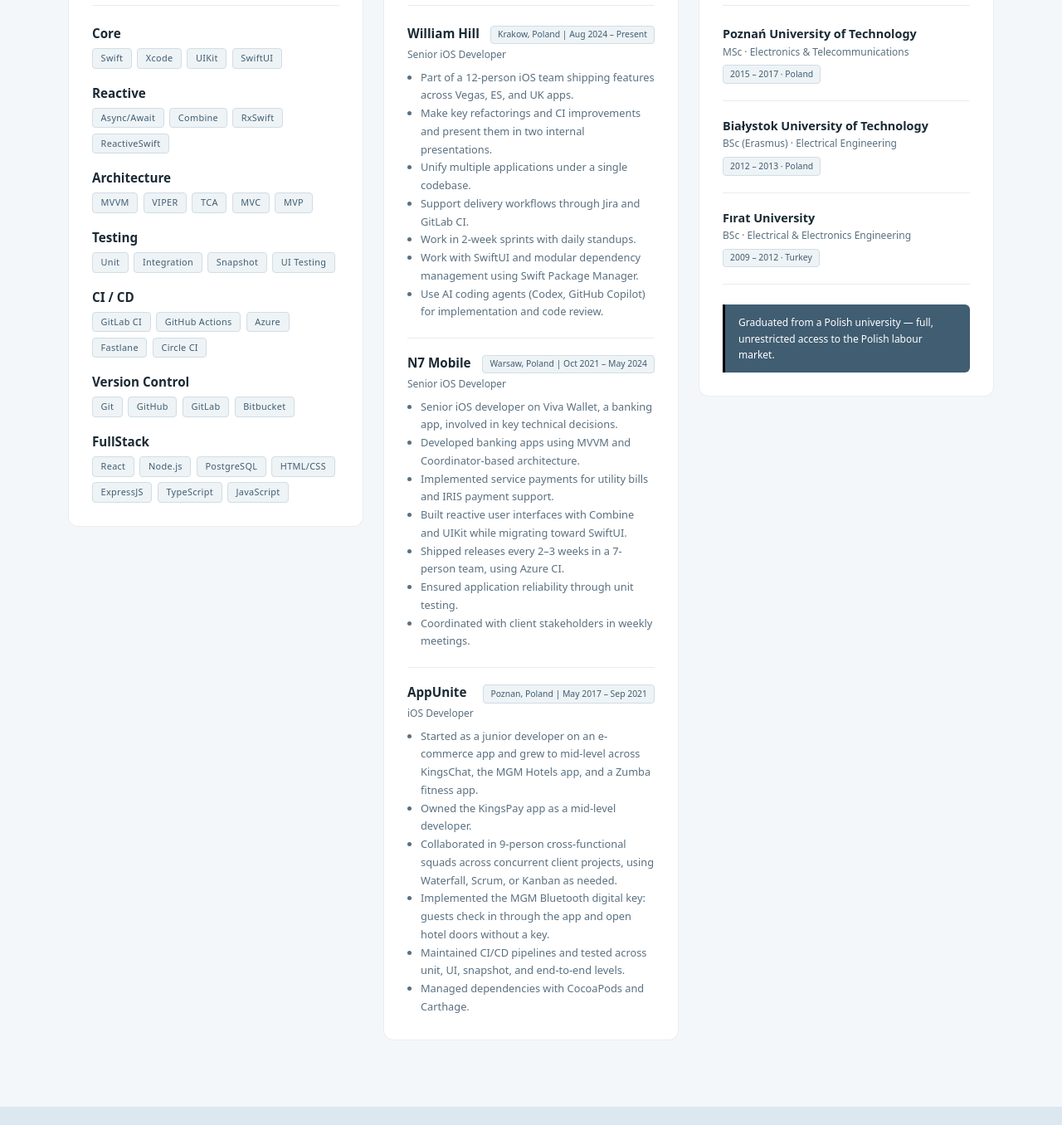
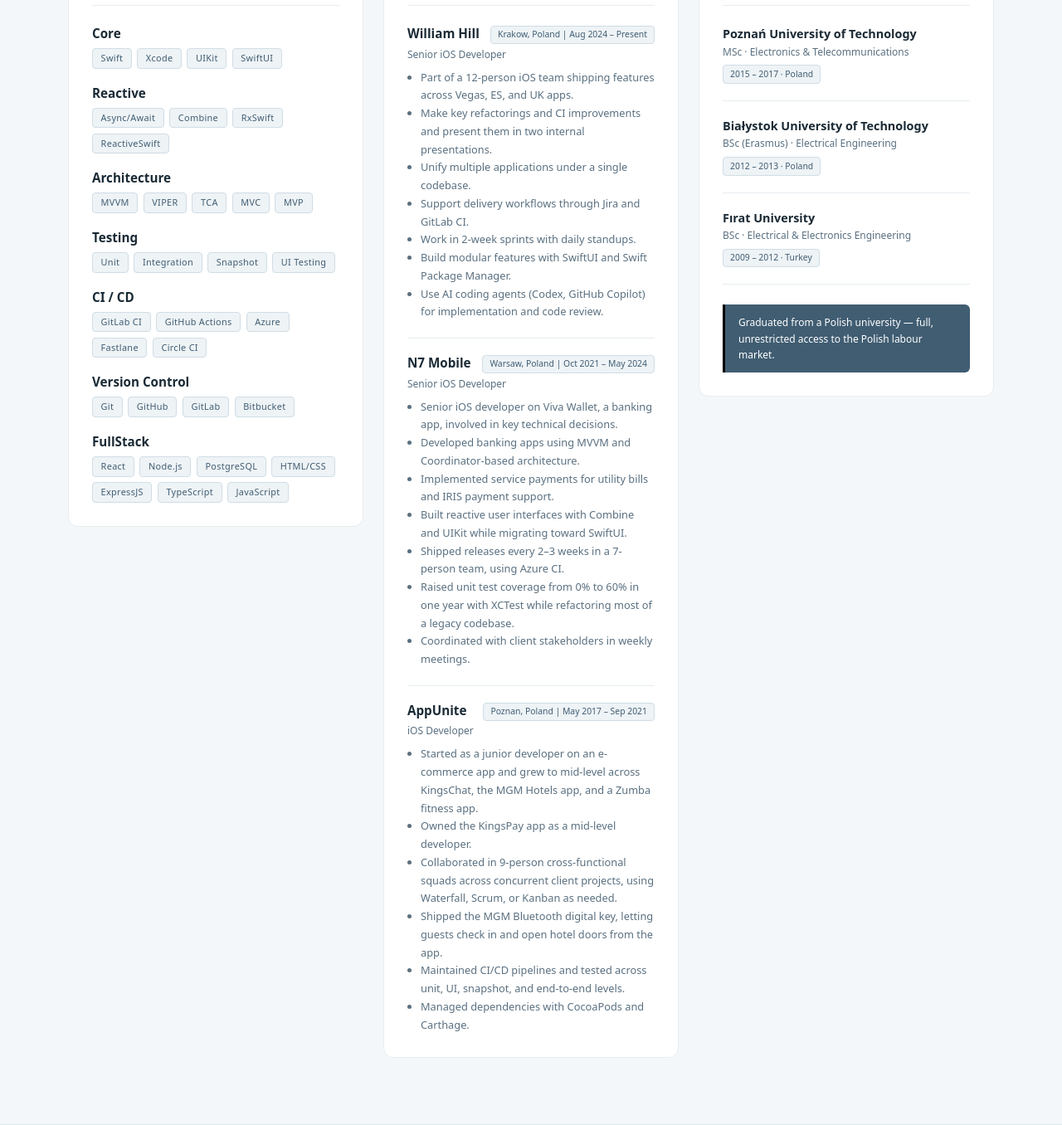
Before and after one commit to fatihkaganemre/personal-webiste, a React (Vite) app in the folder my-website/: page / in a window 1280 px wide. Shown: the part 761-2117 px from the top of the page at 83% size. Built offline with nearby package versions, Linux system fonts and the light colour scheme.

Commit message:
Update the experience

```diff
--- a/my-website/src/components/features/Experience.jsx
+++ b/my-website/src/components/features/Experience.jsx
@@ -12,7 +12,7 @@
       "Unify multiple applications under a single codebase.",
       "Support delivery workflows through Jira and GitLab CI.",
       "Work in 2-week sprints with daily standups.",
-      "Work with SwiftUI and modular dependency management using Swift Package Manager.",
+      "Build modular features with SwiftUI and Swift Package Manager.",
       "Use AI coding agents (Codex, GitHub Copilot) for implementation and code review.",
     ],
   },
@@ -26,7 +26,7 @@
       "Implemented service payments for utility bills and IRIS payment support.",
       "Built reactive user interfaces with Combine and UIKit while migrating toward SwiftUI.",
       "Shipped releases every 2–3 weeks in a 7-person team, using Azure CI.",
-      "Ensured application reliability through unit testing.",
+      "Raised unit test coverage from 0% to 60% in one year with XCTest while refactoring most of a legacy codebase.",
       "Coordinated with client stakeholders in weekly meetings.",
     ],
   },
@@ -38,7 +38,7 @@
       "Started as a junior developer on an e-commerce app and grew to mid-level across KingsChat, the MGM Hotels app, and a Zumba fitness app.",
       "Owned the KingsPay app as a mid-level developer.",
       "Collaborated in 9-person cross-functional squads across concurrent client projects, using Waterfall, Scrum, or Kanban as needed.",
-      "Implemented the MGM Bluetooth digital key: guests check in through the app and open hotel doors without a key.",
+      "Shipped the MGM Bluetooth digital key, letting guests check in and open hotel doors from the app.",
       "Maintained CI/CD pipelines and tested across unit, UI, snapshot, and end-to-end levels.",
       "Managed dependencies with CocoaPods and Carthage.",
     ],
```
